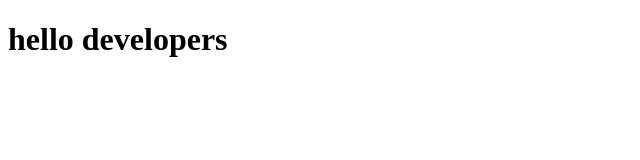
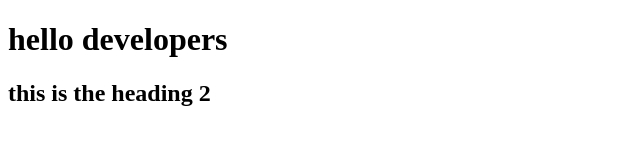
Before and after one commit to karthikeya-dev/gitrevision, a plain HTML site: page index.html in a window 1280 px wide. Shown: the whole page, without its empty margins (0-640 px from the left). Drawn offline with Linux system fonts and the light colour scheme.

Commit message:
second person

```diff
--- a/index.html
+++ b/index.html
@@ -7,5 +7,6 @@
 </head>
 <body>
     <h1>hello developers</h1>
+    <h2>this is the heading 2</h2>
 </body>
 </html>
```
